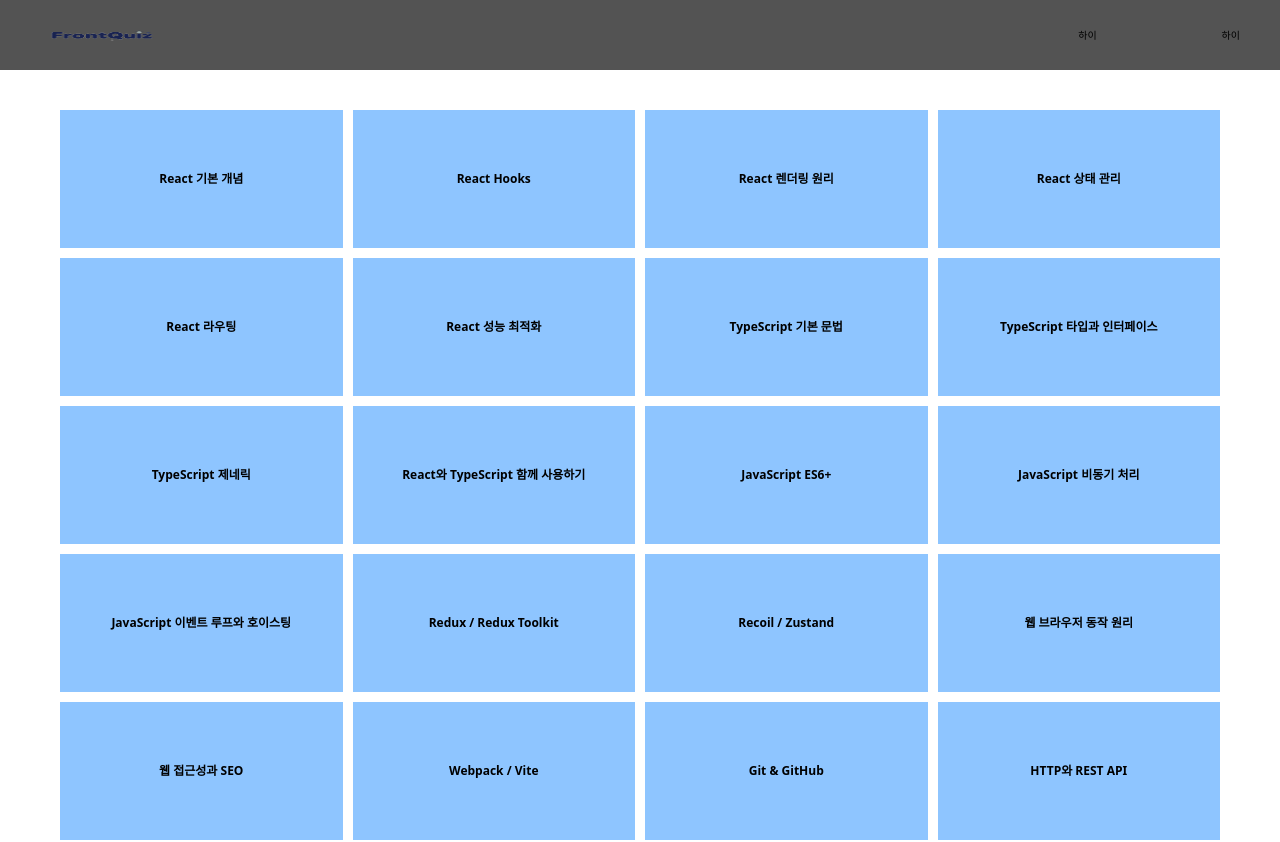
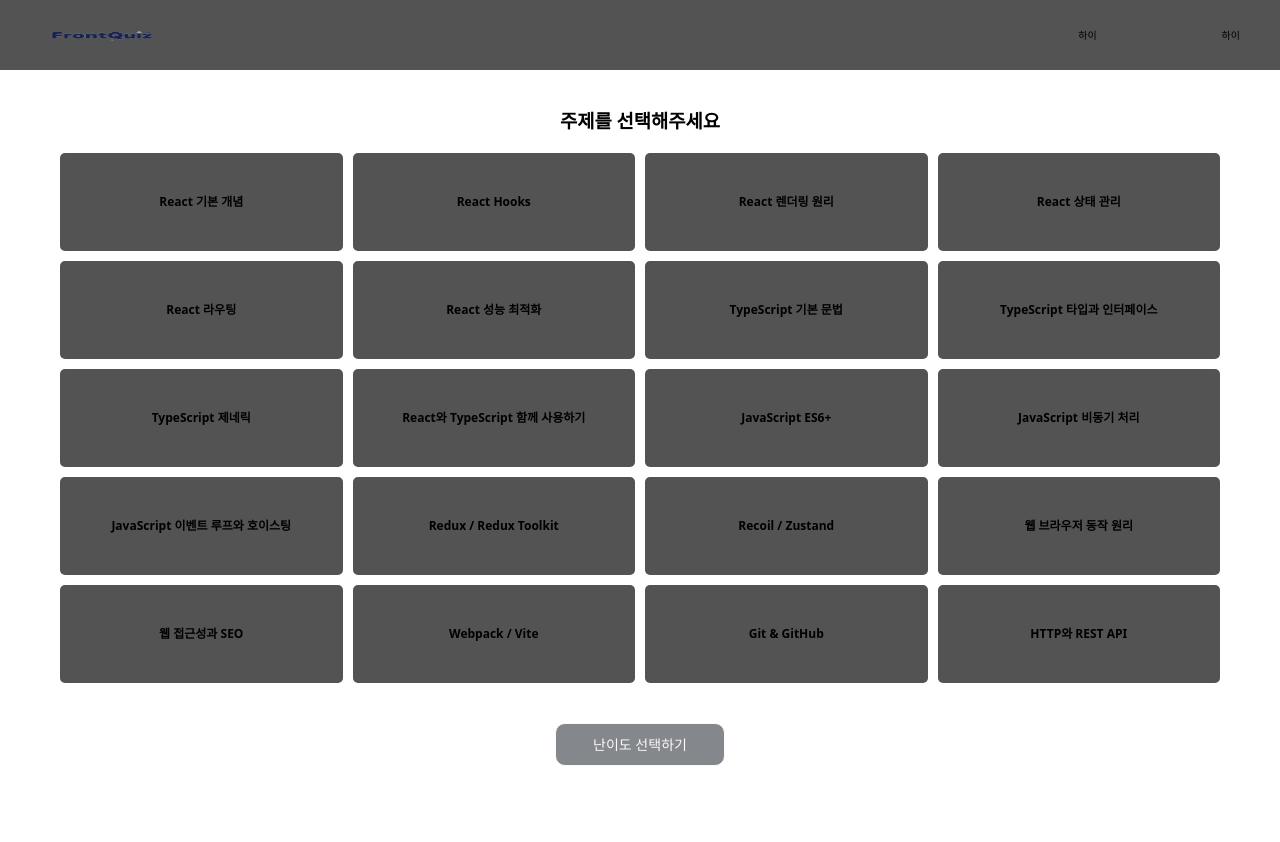
Before and after one commit to evaain706/front-quiz, a React (Vite) app: page /select in a window 1280 px wide. Shown: the top 842 px of the page. After the commit the page ends 800 px from the top, so only its background shows below. Built offline with nearby package versions, Linux system fonts and the light colour scheme; a web font is replaced by a local one.

Commit message:
axios인스턴스 생성, api연결테스트

```diff
--- a/package.json
+++ b/package.json
@@ -12,12 +12,14 @@
   "dependencies": {
     "@tailwindcss/postcss": "^4.1.14",
     "@tailwindcss/vite": "^4.1.14",
+    "axios": "^1.12.2",
     "clsx": "^2.1.1",
     "motion": "^12.23.24",
     "react": "^19.1.1",
     "react-dom": "^19.1.1",
     "react-router-dom": "^7.9.4",
-    "tailwind-merge": "^3.3.1"
+    "tailwind-merge": "^3.3.1",
+    "zustand": "^5.0.8"
   },
   "devDependencies": {
     "@eslint/js": "^9.37.0",
--- a/src/App.tsx
+++ b/src/App.tsx
@@ -4,6 +4,7 @@ import './index.css';
 import Main from './page/Main';
 import Layout from './components/Layout';
 import OptionSelect from './page/OptionSelect';
+import Quiz from './page/Quiz';
 
 
 function App() {
@@ -19,6 +20,10 @@ function App() {
         {
           path: '/select',
           element: <OptionSelect/>
+        },
+         {
+          path: '/quiz',
+          element: <Quiz/>
         }
 
       ]
--- a/src/Components/Card.tsx
+++ b/src/Components/Card.tsx
@@ -1,14 +1,24 @@
+
+
 interface CardProps {
     text: string;
     onClick? : () => void;
+    isSelected? : boolean
 }
 
 
- const Card = ({text,onClick}:CardProps) => {
+ const Card = ({text,onClick,isSelected}:CardProps) => {
 
 
     return(
-     <div className="w-full bg-blue-300 py-[6rem]" onClick={onClick}>
+    <div
+    onClick={onClick}
+    className={`p-4 rounded-lg cursor-pointer transition-all py-[4rem] ${
+      isSelected
+        ? 'bg-blue-500 text-white ring-2 ring-blue-500'
+        : 'bg-gray-200 hover:bg-gray-300'
+    }`}
+  >
 
         <div className="flex flex-col items-center justify-center">
 
--- /dev/null
+++ b/src/apis/instance.ts
@@ -0,0 +1,79 @@
+import axios from 'axios';
+import type { AxiosInstance } from 'axios';
+
+import { API_HEADERS,API_TIMEOUT } from '../constants/apiConstants';
+
+
+const instance: AxiosInstance = axios.create({
+  baseURL: 'http://localhost:5000',
+  timeout: API_TIMEOUT,
+  headers: API_HEADERS.JSON,
+});
+
+
+const getErrorMessage = (error: unknown): string => {
+  if (axios.isAxiosError(error)) {
+    const status = error.response?.status;
+    const message = error.response?.data?.message;
+
+    if (typeof message === 'string') return message;
+    if (status) {
+      switch (status) {
+        case 400:
+          return '🚨 잘못된 요청입니다. (400)';
+        case 401:
+          return '🚨 인증이 필요합니다. (401)';
+        case 403:
+          return '🚨 권한이 없습니다. (403)';
+        case 404:
+          return '🚨 요청한 리소스를 찾을 수 없습니다. (404)';
+        case 500:
+          return '🚨 서버 내부 오류가 발생했습니다. (500)';
+        default:
+          return `🚨 요청에 실패했습니다. (Status: ${status})`;
+      }
+    }
+  }
+
+  if (error instanceof Error && error.message === 'Network Error') {
+    return '🚨 네트워크 오류가 발생했습니다. 인터넷 연결을 확인해주세요.';
+  }
+
+  return '🚨 알 수 없는 오류가 발생했습니다.';
+};
+
+
+const MAX_RETRY = 3;
+
+
+const retryCounts = new Map<string, number>();
+
+
+instance.interceptors.response.use(
+  (res) => res,
+  async (err) => {
+    const config = err.config;
+
+
+    if (!config || !config.url) {
+      return Promise.reject(new Error(getErrorMessage(err)));
+    }
+
+    const currentRetry = retryCounts.get(config.url) || 0;
+
+
+    if (
+      (err.message === 'Network Error' ||
+        (err.response && err.response.status >= 500)) &&
+      currentRetry < MAX_RETRY
+    ) {
+      retryCounts.set(config.url, currentRetry + 1);
+      return instance(config);
+    }
+
+    retryCounts.delete(config.url);
+    return Promise.reject(new Error(getErrorMessage(err)));
+  },
+);
+
+export { instance };
--- /dev/null
+++ b/src/constants/apiConstants.ts
@@ -0,0 +1,15 @@
+
+const API_TIMEOUT = 5000;
+
+
+const API_HEADERS = {
+  JSON: {
+    'Content-Type': 'application/json',
+    Accept: 'application/json',
+  },
+  FORM_DATA: {
+    'Content-Type': 'multipart/form-data',
+  },
+};
+
+export { API_HEADERS, API_TIMEOUT };
--- a/src/page/OptionSelect.tsx
+++ b/src/page/OptionSelect.tsx
@@ -1,14 +1,46 @@
-import { useState } from "react";
+import { useState,useEffect } from "react";
+import { useNavigate } from "react-router-dom";
 import Card from "../components/Card";
 import Button from "../components/Button";
+import { useOptionStore } from "../store/useOptionStore";
+
 
 
 const OptionSelect = () => {
   const [step, setStep] = useState(0);
 
-  const [selectedCategory, setSelectedCategory] = useState(null);
 
-  const category = [
+
+  const {category,setCategory,setLevel,resetCategory,resetLevel} = useOptionStore();
+
+
+
+  const navigate = useNavigate();
+
+
+  useEffect(() => {
+    resetCategory();
+    resetLevel();
+  }, [resetCategory, resetLevel]);
+
+
+
+  const handleCategorySelect = (selectedCat) => {
+
+    if (category === selectedCat.text) {
+      setCategory('');
+    } else {
+      setCategory(selectedCat.text);
+    }
+  };
+
+
+  const handleLevelSelect = (level) => {
+    setLevel(level);
+    navigate('/quiz');
+  };
+
+  const categorylist = [
     { id: 1, text: 'React 기본 개념' },
     { id: 2, text: 'React Hooks' },
     { id: 3, text: 'React 렌더링 원리' },
@@ -31,28 +63,61 @@ const OptionSelect = () => {
     { id: 20, text: 'HTTP와 REST API' },
   ];
 
-
-
   return (
-    <div className="w-full p-4 md:p-8 items-center justify-center flex flex-col gap-10 md:gap-20 ">
-
+    <div className="w-full p-4 md:p-8 flex flex-col items-center justify-center gap-10 md:gap-16">
       {step === 0 && (
-
-        <div className="grid grid-cols-2 md:grid-cols-3 lg:grid-cols-4 gap-4 items-center justify-center w-full" >
-          {category.map((cat) => (
-
+        <div className="w-full text-center">
+          <h2 className="text-2xl md:text-3xl font-bold mb-8">주제를 선택해주세요</h2>
+          <div className="grid grid-cols-2 md:grid-cols-3 lg:grid-cols-4 gap-4 w-full">
+            {categorylist.map((cat) => (
               <Card
                 key={cat.id}
                 text={cat.text}
+
+                isSelected={category === cat.text}
+                onClick={() => handleCategorySelect(cat)}
               />
             ))}
           </div>
+        </div>
       )}
 
+      {step === 1 && (
+        <div className="text-center">
+          <h2 className="text-2xl md:text-3xl font-bold mb-2">
 
-      <Button variant="primary" size='md'>난이도선택하기</Button>
+            주제: {category}
+          </h2>
+          <h3 className="text-xl md:text-2xl mb-8">난이도를 선택해주세요</h3>
+          <div className="flex gap-4 justify-center">
 
+            <Button size="md" onClick={() => handleLevelSelect('쉬움')}>쉬움</Button>
+            <Button size="md" onClick={() => handleLevelSelect('보통')}>보통</Button>
+            <Button size="md" onClick={() => handleLevelSelect('어려움')}>어려움</Button>
+          </div>
+        </div>
+      )}
 
+      {step === 0 ? (
+        <Button
+          variant="primary"
+          size="md"
+          disabled={!category}
+          onClick={() => setStep(1)}
+        >
+          난이도 선택하기
+        </Button>
+      ) : (
+        <div>
+          <Button
+            variant="secondary"
+            size="md"
+            onClick={() => setStep(0)}
+          >
+            뒤로 가기
+          </Button>
+        </div>
+      )}
     </div>
   );
 };
--- /dev/null
+++ b/src/page/Quiz.tsx
@@ -0,0 +1,49 @@
+import { useOptionStore } from "../store/useOptionStore";
+import { instance } from "../apis/instance";
+import Button from "../components/Button";
+
+
+
+interface Quiz {
+  question: string;
+  options: { [key: string]: string };
+  answer: string;
+}
+
+
+const Quiz = () => {
+
+    const {category,level} = useOptionStore();
+
+    const fetchQuiz = async () => {
+
+
+    try {
+      const response = await instance.post('/api/generate-quiz', {
+        topic : category,
+        level,
+      });
+      console.log(response.data)
+    } catch (error) {
+      console.error('퀴즈 요청 실패:', error);
+    } finally {
+
+    }
+  };
+
+    return(
+        <div>
+
+            <h2>퀴즈</h2>
+            <h2>{category} {level}</h2>
+
+            <Button variant='primary' size='xl' onClick={() => fetchQuiz()}>눌러</Button>
+
+
+        </div>
+
+    )
+
+}
+
+export default Quiz;
--- /dev/null
+++ b/src/store/useOptionStore.ts
@@ -0,0 +1,25 @@
+import { create } from "zustand";
+
+interface QuizState {
+  category: string;
+  level: string;
+  setCategory: (category: string) => void;
+  setLevel: (level: string) => void;
+  resetCategory: () => void;
+  resetLevel: () => void;
+}
+
+export const useOptionStore = create<QuizState>((set) => ({
+  category: '',
+  level: '',
+
+
+  setCategory: (category) => set({ category: category }),
+
+  setLevel: (level) => set({ level: level }),
+
+
+  resetCategory: () => set({ category: '' }),
+
+  resetLevel: () => set({ level: '' }),
+}));
```
Also changed, not shown: 1 other file (tests, documents, lock files or other folders). Lines whose indentation alone changed are shown as unchanged.
